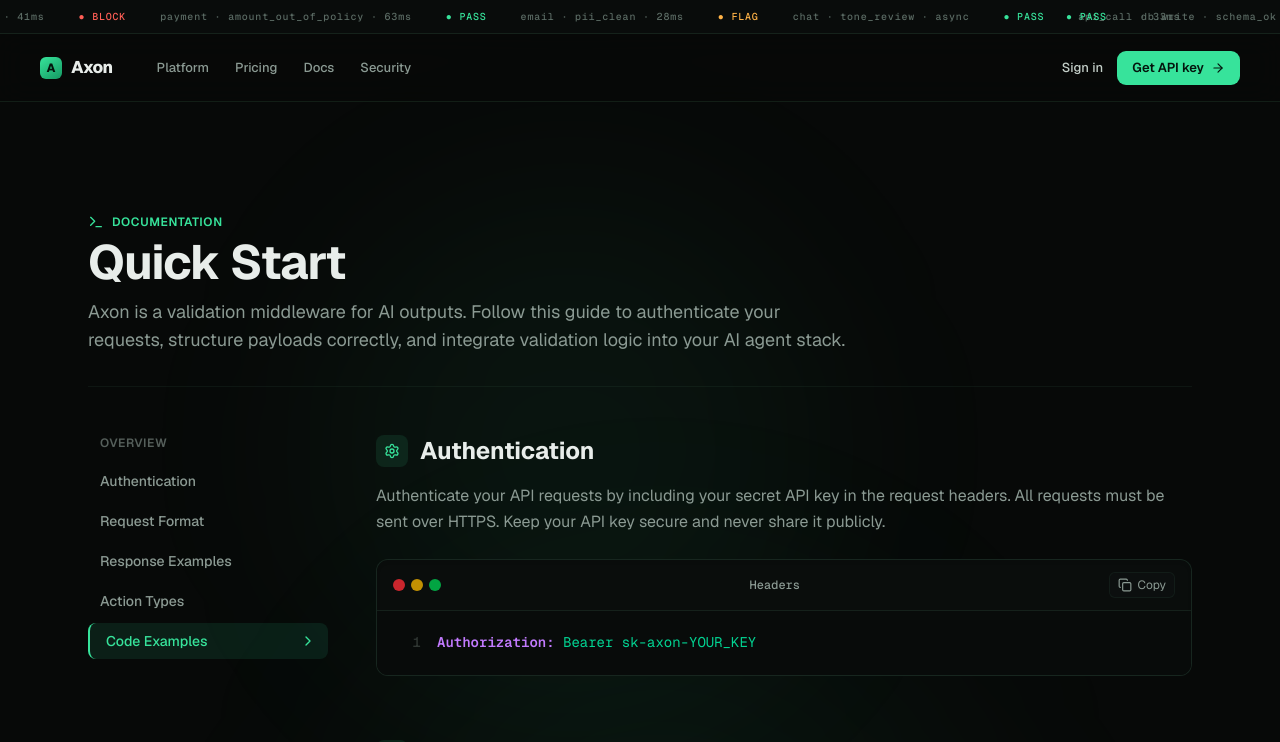
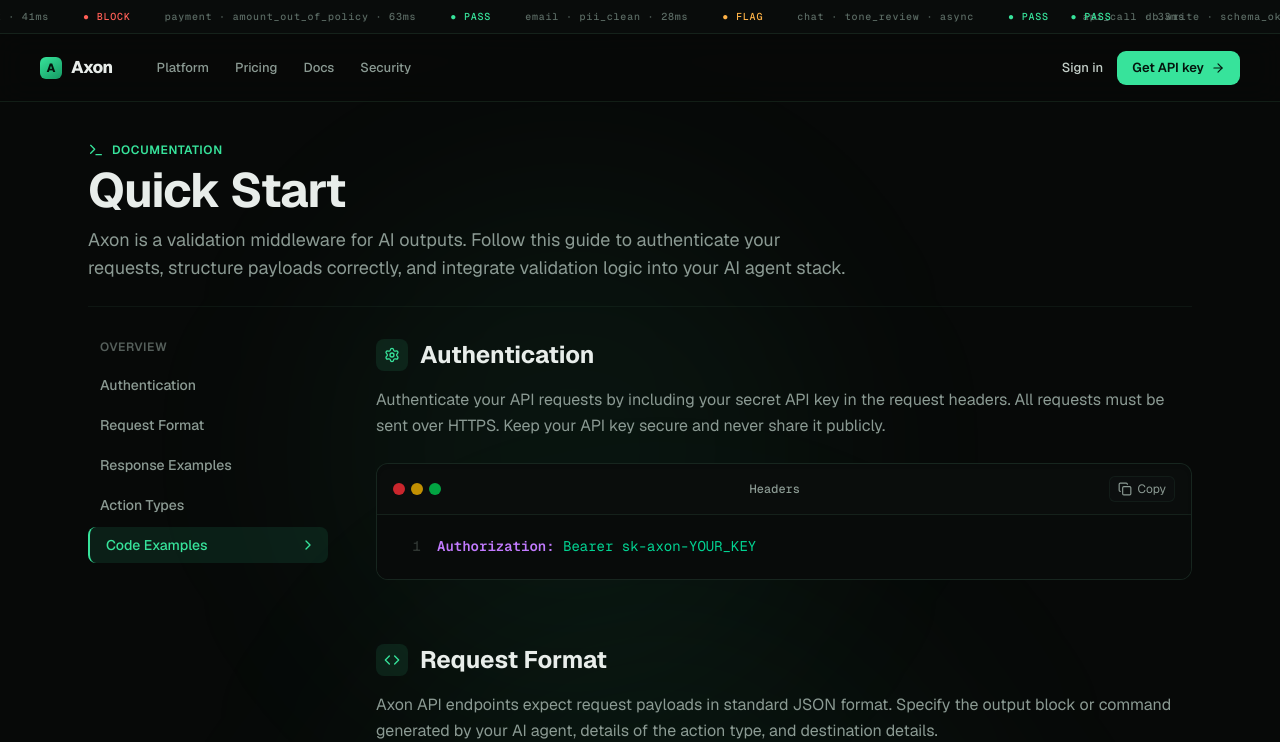
Before and after one commit to PoorvaJawale/axon-frontend, a Next.js app: page /docs in a window 1280 px wide. Shown: the top 742 px of the page. Built offline with nearby package versions, Linux system fonts and the light colour scheme; no server answers.

Commit message:
style: reduce top padding on docs page

```diff
--- a/app/docs/page.tsx
+++ b/app/docs/page.tsx
@@ -200,11 +200,11 @@
         <div className="absolute right-1/4 top-3/4 h-[600px] w-[600px] rounded-full bg-primary/5 blur-[120px]" />
       </div>
 
-      <div className="flex-1 pt-28 pb-24 relative z-10">
+      <div className="flex-1 pt-10 pb-16 relative z-10">
         <div className="mx-auto max-w-6xl px-6">
 
           {/* Docs Header */}
-          <div className="mb-12 border-b border-border/50 pb-8">
+          <div className="mb-8 border-b border-border/50 pb-6">
             <div className="flex items-center gap-2 text-xs font-semibold text-primary uppercase tracking-wider mb-2">
               <Terminal className="h-4 w-4" />
               Documentation
```
